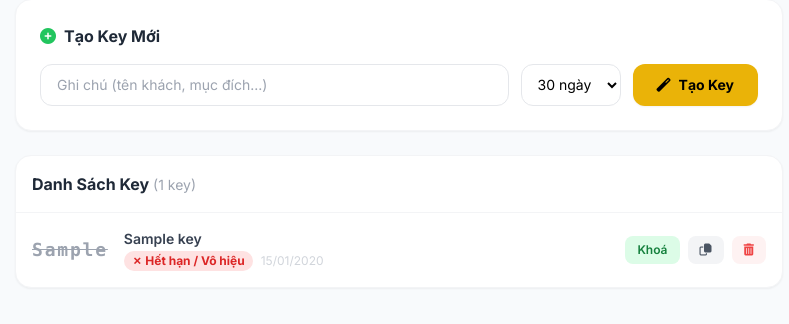
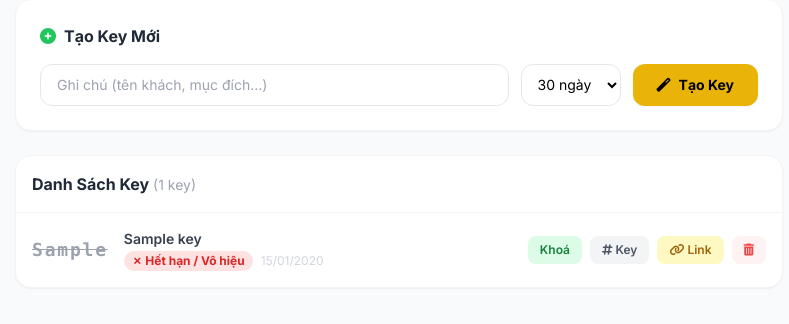
Before and after one commit to 21012077-ship-it/tiemphimdaily, a Flask app: page /admin/keys in a window 1280 px wide. Shown: the part 139-463 px from the top of the page, without its empty margins (241-1030 px from the left). Run offline with Flask 3, Linux system fonts and the light colour scheme; a user stored in the database is signed in; tables that the repository leaves empty hold one stand-in row (values such as "Sample post"); some libraries are stand-ins or nearby versions.

Commit message:
Prefill key from URL param in signin tool, add Copy Link button in admin keys page

```diff
--- a/templates/admin_keys.html
+++ b/templates/admin_keys.html
@@ -97,9 +97,14 @@
                             {{ 'Khoá' if k.is_active else 'Mở' }}
                         </button>
                         <!-- Copy key -->
-                        <button onclick="navigator.clipboard.writeText('{{ k.key }}').then(()=>alert('Đã copy key!'))"
-                                class="text-xs px-3 py-1.5 rounded-lg bg-gray-100 text-gray-600 hover:bg-gray-200 font-semibold transition-all">
-                            <i class="far fa-copy"></i>
+                        <button onclick="copyKey('{{ k.key }}')"
+                                class="text-xs px-3 py-1.5 rounded-lg bg-gray-100 text-gray-600 hover:bg-gray-200 font-semibold transition-all" title="Copy key">
+                            <i class="fas fa-hashtag"></i> Key
+                        </button>
+                        <!-- Copy link có sẵn key -->
+                        <button onclick="copySigninLink('{{ k.key }}')"
+                                class="text-xs px-3 py-1.5 rounded-lg bg-yellow-100 text-yellow-700 hover:bg-yellow-200 font-semibold transition-all" title="Copy link gửi khách">
+                            <i class="fas fa-link"></i> Link
                         </button>
                         <!-- Delete -->
                         <form action="/admin/keys/delete/{{ k.id }}" method="POST" onsubmit="return confirm('Xóa key này?')">
@@ -123,6 +128,20 @@
                 window.location.reload();
             }
         }
+
+        function copyKey(key) {
+            navigator.clipboard.writeText(key).then(() => {
+                alert('Đã copy key: ' + key);
+            });
+        }
+
+        function copySigninLink(key) {
+            const base = window.location.origin;
+            const link = `${base}/tools/signin?key=${key}`;
+            navigator.clipboard.writeText(link).then(() => {
+                alert('Đã copy link gửi khách:\n' + link);
+            });
+        }
     </script>
 </body>
 </html>
```
Also changed, not shown: templates/tool_signin.html (+24 -3 lines).
